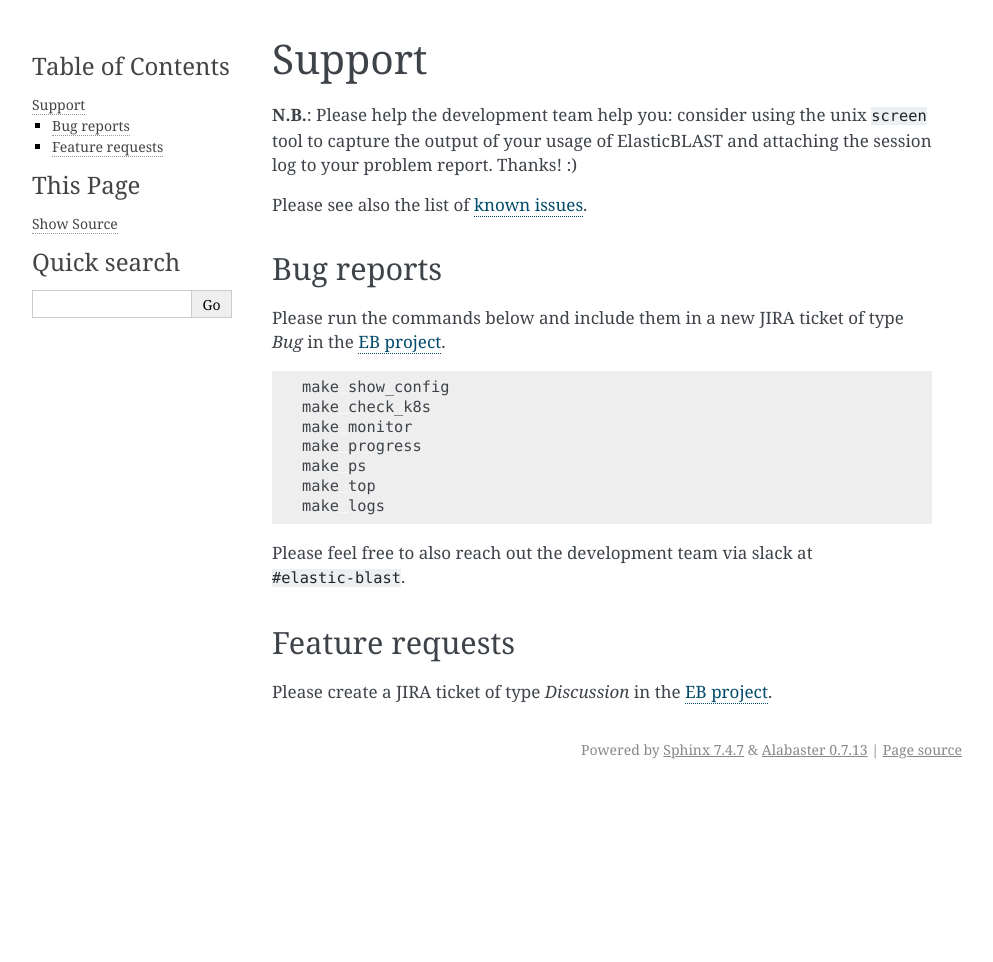
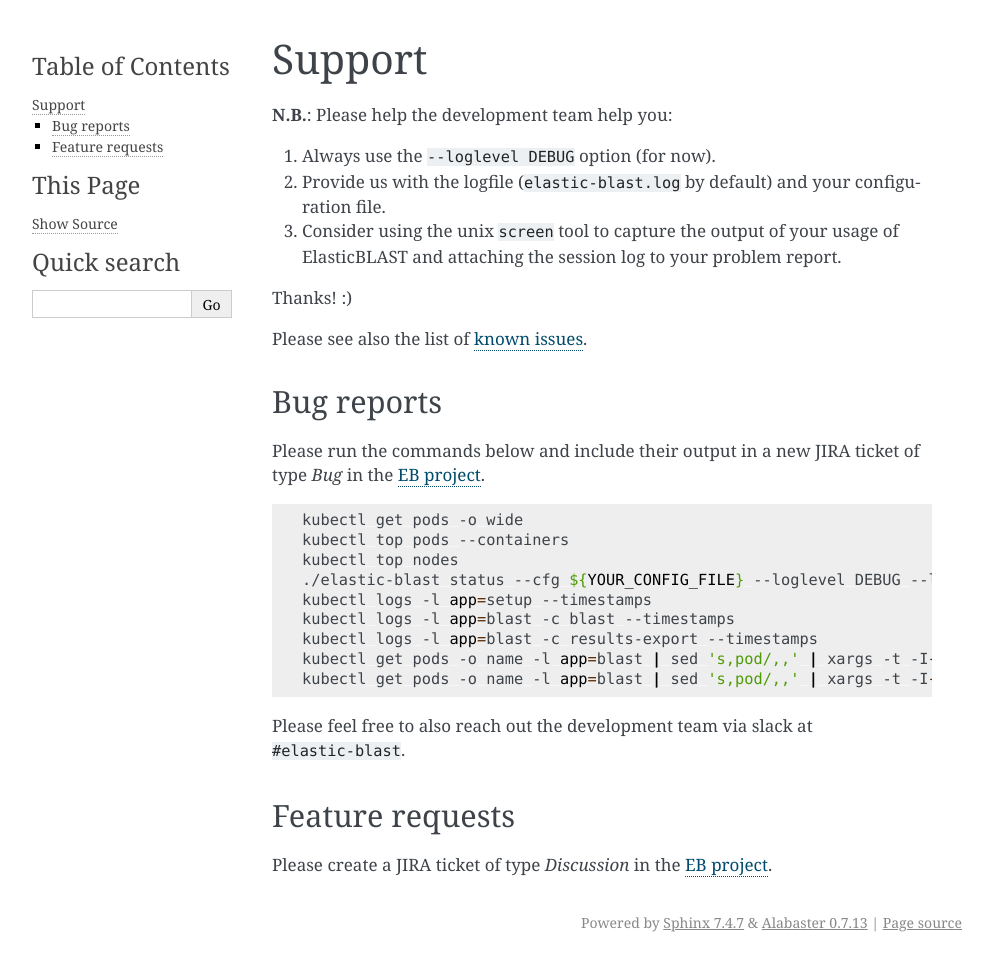
Before and after one commit to ncbi/elastic-blast-docs, a Sphinx documentation site: the page built from docs/source/support.rst, in a window 1280 px wide. Shown: the whole page, without its empty margins (148-1141 px from the left). Built offline with Sphinx 7.4.7, drawn with Linux system fonts in a browser that asks for light colours; before the commit the page ends 900 px from its top, so only the background shows below that.

Commit message:
Update to stop using make

```diff
--- a/docs/source/support.rst
+++ b/docs/source/support.rst
@@ -3,9 +3,14 @@
 Support
 =======
 
-**N.B.**: Please help the development team help you: consider using the
-unix ``screen`` tool to capture the output of your usage of ElasticBLAST and
-attaching the session log to your problem report. Thanks! :)
+**N.B.**: Please help the development team help you:
+
+#. Always use the ``--loglevel DEBUG`` option (for now).
+#. Provide us with the logfile (``elastic-blast.log`` by default) and your configuration file.
+#. Consider using the unix ``screen`` tool to capture the output of your usage
+   of ElasticBLAST and attaching the session log to your problem report.
+
+Thanks! :)
 
 .. Please see also the list of :ref:`known issues<Known issues>`.
 
@@ -14,17 +19,19 @@
 Bug reports
 -----------
 
-Please run the commands below and include them in a new JIRA ticket of type *Bug* in the `EB project <https://jira.ncbi.nlm.nih.gov/browse/EB>`_.
+Please run the commands below and include their output in a new JIRA ticket of type *Bug* in the `EB project <https://jira.ncbi.nlm.nih.gov/browse/EB>`_.
 
 .. code-block:: bash
 
-    make show_config
-    make check_k8s
-    make monitor
-    make progress
-    make ps
-    make top
-    make logs
+   kubectl get pods -o wide
+   kubectl top pods --containers
+   kubectl top nodes
+   ./elastic-blast status --cfg ${YOUR_CONFIG_FILE} --loglevel DEBUG --logfile stderr
+   kubectl logs -l app=setup --timestamps
+   kubectl logs -l app=blast -c blast --timestamps
+   kubectl logs -l app=blast -c results-export --timestamps
+   kubectl get pods -o name -l app=blast | sed 's,pod/,,' | xargs -t -I{} kubectl exec {} -c blast -- top -n1 -cb
+   kubectl get pods -o name -l app=blast | sed 's,pod/,,' | xargs -t -I{} kubectl exec {} -c blast -- ps aux
 
 Please feel free to also reach out the development team via slack at
 ``#elastic-blast``.
```
Also changed, not shown: docs/source/troubleshooting.rst (+6 -4 lines).
